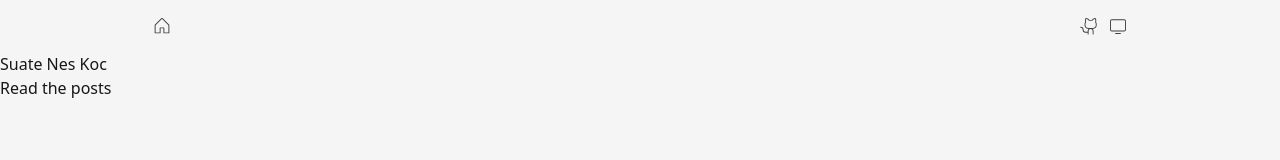
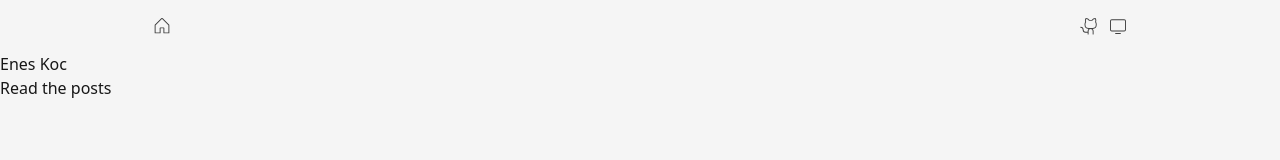
Before and after one commit to suateneskoc/suateneskoc, a Next.js app: page / in a window 1280 px wide. Shown: the top 160 px of the page. Built offline with nearby package versions, Linux system fonts and the light colour scheme.

Commit message:
fix: name typo

```diff
--- a/package.json
+++ b/package.json
@@ -17,7 +17,7 @@
     "format": "bun run --bun prettier --write .",
     "format:check": "bun run --bun prettier --check .",
     "lint": "bun run --bun eslint --max-warnings=0",
-    "knip": "bunx --bun knip --no-progress",
+    "knip": "SKIP_ENV_VALIDATION=1 bunx --bun knip --no-progress",
     "prepare": "husky",
     "reinstall": "bun run --bun rimraf node_modules && bun install --frozen-lockfile",
     "start": "bun run --bun next start",
--- a/src/app/(site)/page.tsx
+++ b/src/app/(site)/page.tsx
@@ -3,7 +3,7 @@ import Link from "next/link";
 export default function Home() {
   return (
     <main>
-      <h1>Suate Nes Koc</h1>
+      <h1>Enes Koc</h1>
       <Link href="/posts">Read the posts</Link>
     </main>
   );
--- a/src/app/layout.tsx
+++ b/src/app/layout.tsx
@@ -27,7 +27,7 @@ const themeScript = `
 `;
 
 export const metadata: Metadata = {
-  title: "Suate Nes Koc",
+  title: "Enes Koc",
 };
 
 export default function RootLayout({ children }: { children: ReactNode }) {
```
Also changed, not shown: 2 other files (tests, documents, lock files or other folders).
